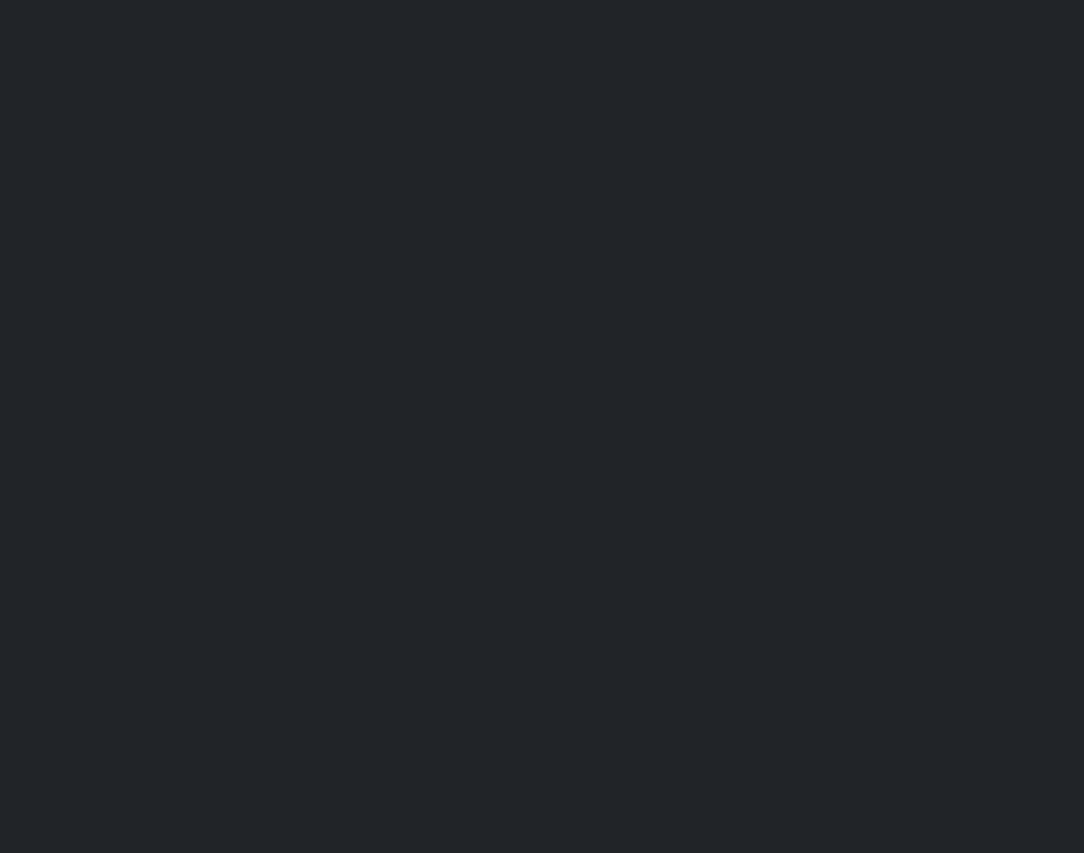
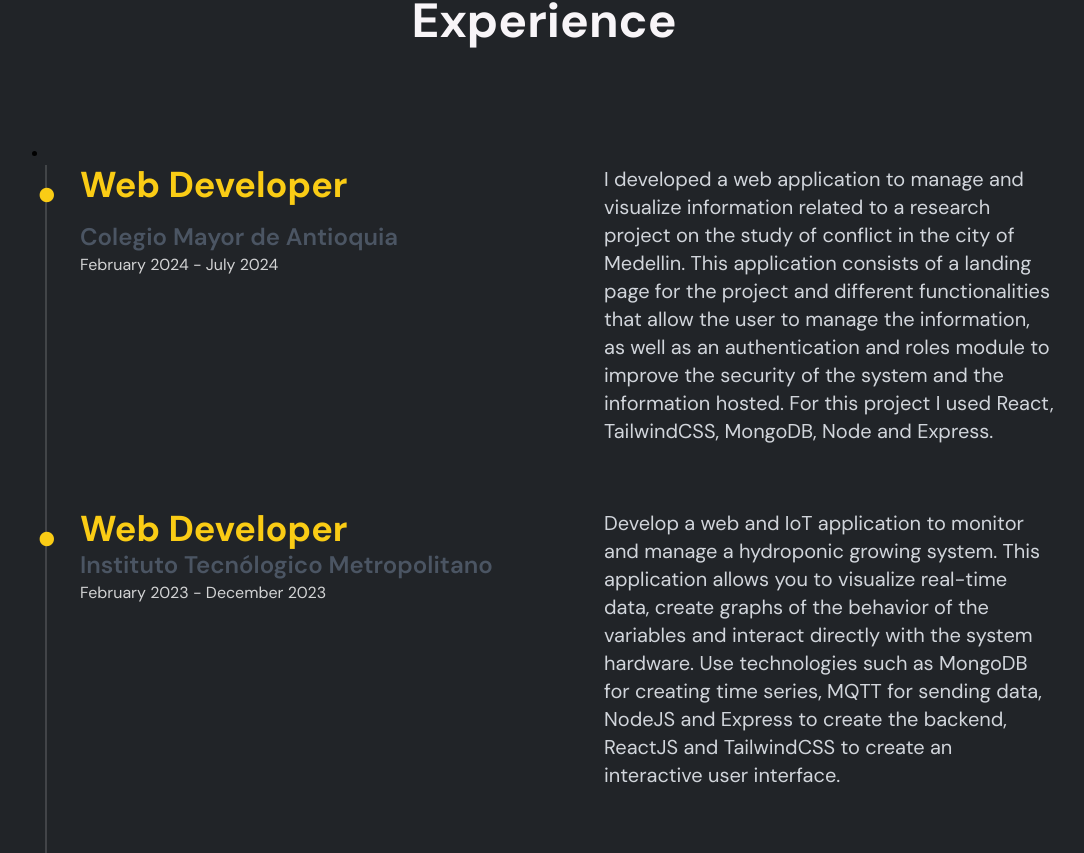
Before and after one commit to santiagoSuarez219/portfolio-santiago, a Next.js app: page / in a window 1280 px wide. Shown: the part 1018-1871 px from the top of the page, without its empty margins (96-1180 px from the left). Before the commit the page ends 800 px from the top, so only its background shows below. Built offline with nearby package versions, Linux system fonts and the light colour scheme.

Commit message:
chore: Add Experience component
The Experience component is added to the components directory. This component will be used to display information about my job experience

```diff
--- a/app/page.tsx
+++ b/app/page.tsx
@@ -1,11 +1,11 @@
-import { Navbar, Banner } from "@/components";
+import { Navbar, Banner, Experience } from "@/components";
 
 export default function Home() {
   return (
     <main className="w-full">
       <Navbar />
       <Banner />
-      {/*  */}
+      <Experience />
     </main>
   );
 }
--- a/components/Banner.tsx
+++ b/components/Banner.tsx
@@ -7,7 +7,7 @@ import { FaReact } from "react-icons/fa";
 
 export default function Banner() {
   return (
-    <div className="w-full max-w-7xl mx-auto mt-16 flex lg:gap-24 flex-col-reverse lg:flex-row">
+    <section className="w-full max-w-7xl mx-auto mt-16 flex lg:gap-24 flex-col-reverse lg:flex-row">
       <div className="w-full md:w-[700px] flex  gap-4 text-color-navbar-item flex-col mt-10 md:mt-16">
         <p className="uppercase text-lg: md:text-xl tracking-widest text-color-text">
           Welcome
@@ -63,6 +63,6 @@ export default function Banner() {
           className="absolute bottom-0"
         />
       </div>
-    </div>
+    </section>
   );
 }
--- /dev/null
+++ b/components/Experience.tsx
@@ -0,0 +1,79 @@
+export default function Experience() {
+  return (
+    <section className="w-full max-w-7xl mx-auto mt-12 md:mt-44  flex flex-col justify-center items-center">
+      <p className="text-primary md:text-lg uppercase tracking-widest">
+        1 year of experience
+      </p>
+      <h2 className="text-3xl md:text-5xl font-bold text-color-navbar-item mt-2 md:mt-8">
+        Experience
+      </h2>
+      <li className="w-full max-w-5xl mt-8 lg:mt-24">
+        <ul>
+          <div className="relative ml-12 pb-12 grid before:absolute before:left-[-35px] before:block before:h-full before:border-l-2 before:border-white/15 before:content-[''] md:grid-cols-2 md:gap-10 md:space-x-4">
+            <div className="relative pb-4 lg:pb-12 ">
+              <div className="sticky top-0 ">
+                <span className="text-primary -left-[44px] absolute rounded-full text-6xl">
+                  &bull;
+                </span>
+
+                <h3 className="text-2xl md:text-4xl font-bold text-primary mb-4">
+                  Web Developer
+                </h3>
+                <h4 className="font-semibold text-lg md:text-2xl text-gray-600 dark:text-white">
+                  Colegio Mayor de Antioquia
+                </h4>
+                <time className="p-0 m-0 text-white/80">
+                  February 2024 - July 2024
+                </time>
+              </div>
+            </div>
+            <div className="relative flex flex-col gap-2 pb-4 text-gray-300 lg:text-xl ">
+              <p>
+                I developed a web application to manage and visualize
+                information related to a research project on the study of
+                conflict in the city of Medellin. This application consists of a
+                landing page for the project and different functionalities that
+                allow the user to manage the information, as well as an
+                authentication and roles module to improve the security of the
+                system and the information hosted. For this project I used
+                React, TailwindCSS, MongoDB, Node and Express.
+              </p>
+            </div>
+          </div>
+        </ul>
+        <ul>
+          <div className=" relative ml-12 pb-12 grid before:absolute before:left-[-35px] before:block before:h-full before:border-l-2 before:border-white/15 before:content-[''] md:grid-cols-2 md:gap-10 md:space-x-4">
+            <div className="relative pb-4 lg:pb-12 ">
+              <div className="sticky top-0">
+                <span className="text-primary -left-[44px] absolute rounded-full text-6xl">
+                  &bull;
+                </span>
+
+                <h3 className="text-2xl md:text-4xl font-bold text-primary">
+                  Web Developer
+                </h3>
+                <h4 className="font-semibold text-lg md:text-2xl text-gray-600 dark:text-white">
+                  Instituto Tecnólogico Metropolitano
+                </h4>
+                <time className="p-0 m-0 text-white/80">
+                  February 2023 - December 2023
+                </time>
+              </div>
+            </div>
+            <div className="relative flex flex-col gap-2 pb-4 text-gray-300 lg:text-xl ">
+              <p>
+                Develop a web and IoT application to monitor and manage a
+                hydroponic growing system. This application allows you to
+                visualize real-time data, create graphs of the behavior of the
+                variables and interact directly with the system hardware. Use
+                technologies such as MongoDB for creating time series, MQTT for
+                sending data, NodeJS and Express to create the backend, ReactJS
+                and TailwindCSS to create an interactive user interface.
+              </p>
+            </div>
+          </div>
+        </ul>
+      </li>
+    </section>
+  );
+}
--- a/components/index.ts
+++ b/components/index.ts
@@ -1,2 +1,3 @@
 export { default as Navbar } from "./Navbar";
 export { default as Banner } from "./Banner";
+export { default as Experience } from "./Experience";
```
